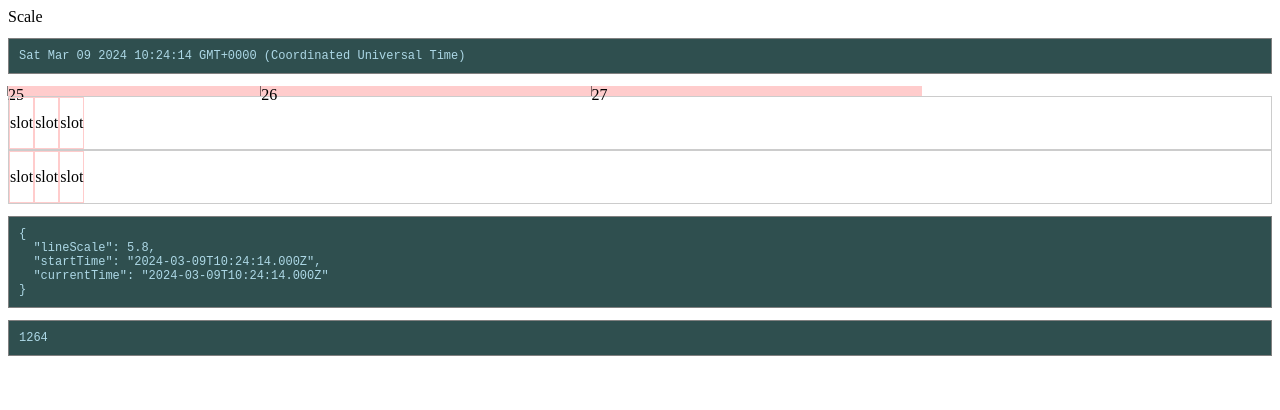
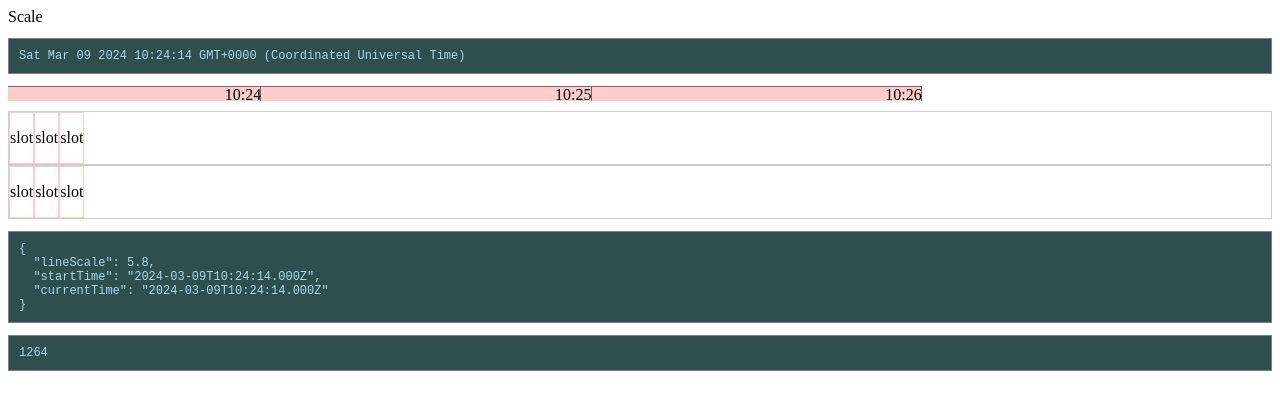
Before and after one commit to denisowpavel/timeline, an Angular app: page / in a window 1280 px wide. Shown: the top 410 px of the page. Built offline with nearby package versions, Linux system fonts and the light colour scheme.

Commit message:
set first unit width in ruler

```diff
--- a/src/app/components/scene/components/time-ruler/pipes/ruler-unit-label.pipe.ts
+++ b/src/app/components/scene/components/time-ruler/pipes/ruler-unit-label.pipe.ts
@@ -13,17 +13,27 @@ export class RulerUnitLabelPipe implements PipeTransform {
     }
     switch (ruler.units) {
       case 'minutes':
-        return unitTime.getMinutes() + 1;
+        const min = unitTime.getMinutes();
+        if(ruler.pxInUnit < 100){
+          return `${min < 10 ? '0' : ''}${min}`;
+        }
+        const h = unitTime.getHours();
+        return `${h < 10 ? '0' : ''}${h}:${min < 10 ? '0' : ''}${min}`;
+
       case 'hours':
         return `${unitTime.getHours()}:00`;
+
       case 'days':
         const mm = unitTime.getMonth() + 1;
         const dd = unitTime.getDate();
         return `${dd < 10 ? '0' : ''}${dd}.${mm < 10 ? '0' : ''}${mm}`;
+
       case 'weeks':
         return unitTime.toDateString();
+
       case 'years':
         return unitTime.getFullYear();
+
       default:
         return '~';
     }
--- /dev/null
+++ b/src/app/components/scene/components/time-ruler/servises/time-ruler.service.ts
@@ -0,0 +1,49 @@
+import { computed, Injectable, Signal } from '@angular/core';
+import { SceneViewService } from '../../../services/scene-view.service';
+
+@Injectable({
+  providedIn: 'root',
+})
+export class TimeRulerService {
+  constructor(public sceneViewService: SceneViewService) {}
+
+  public firstUnitWidth: Signal<number> = computed(() => {
+    const ruler = this.sceneViewService.sceneRuler();
+    let secondLeft;
+    switch (ruler?.units) {
+      case 'minutes':
+        secondLeft = 60 - this.sceneViewService.view().startTime.getSeconds();
+        return (ruler?.pxInUnit / 60) * secondLeft || 0;
+      case 'hours':
+        secondLeft =
+          60 -
+          this.sceneViewService.view().startTime.getSeconds() +
+          (60 - this.sceneViewService.view().startTime.getMinutes()) * 60;
+        return (ruler?.pxInUnit / (60 * 60)) * secondLeft || 0;
+      case 'days':
+        const minLeft =
+          60 -
+          this.sceneViewService.view().startTime.getMinutes() +
+          (23 - this.sceneViewService.view().startTime.getHours()) * 60;
+        return (ruler?.pxInUnit / (24 * 60)) * minLeft || 0;
+      case 'weeks':
+        const hoursLeft =
+          24 -
+          this.sceneViewService.view().startTime.getHours() +
+          (7 - this.sceneViewService.view().startTime.getDay()) * 24;
+        return (ruler?.pxInUnit / (7 * 24)) * hoursLeft || 0;
+      case 'years':
+        const start = this.sceneViewService.view().startTime;
+        const dayOfYear =
+          (Date.UTC(start.getFullYear(), start.getMonth(), start.getDate()) -
+            Date.UTC(start.getFullYear(), 0, 0)) /
+          24 /
+          60 /
+          60 /
+          1000;
+        return (ruler?.pxInUnit / 365) * (365 - dayOfYear) || 0;
+      default:
+        return ruler?.pxInUnit || 0;
+    }
+  });
+}
--- a/src/app/components/scene/components/time-ruler/time-ruler.component.html
+++ b/src/app/components/scene/components/time-ruler/time-ruler.component.html
@@ -1,7 +1,7 @@
 <pre>{{ sceneViewService.view().startTime }}</pre>
 <div class="ruler" *ngIf="ruler">
   @for (unitIndex of ruler.unitOnScreen | enumerate ; track unitIndex) {
-    <div [style.width.px]="unitIndex === 0 ? firstUnitWidth() : ruler.pxInUnit" class="unit-division" [ngClass]="ruler.units">
+    <div [style.width.px]="unitIndex === 0 ? timeRulerService.firstUnitWidth() : ruler.pxInUnit" class="unit-division" [ngClass]="ruler.units">
       {{ startTime() | rulerUnitTime: unitIndex:ruler | rulerUnitLabel: ruler}}
     </div>
   } @empty {
--- a/src/app/components/scene/components/time-ruler/time-ruler.component.scss
+++ b/src/app/components/scene/components/time-ruler/time-ruler.component.scss
@@ -2,11 +2,12 @@
   .ruler {
     display: flex;
     flex-direction: row;
+    margin-bottom: 10px;
     .unit-division {
-      //border: 1px solid red;
-      box-shadow: -1px 0px 0px 0px rgba(0, 0, 0, 0.5);
+      box-shadow: inset -1px 1px 0px 0px rgba(0, 0, 0, 0.5);
       min-width: 1px;
-      height: 10px;
+      height: 15px;
+      text-align: right;
       &.minutes {
         background-color: #ffcccc;
       }
--- a/src/app/components/scene/components/time-ruler/time-ruler.component.ts
+++ b/src/app/components/scene/components/time-ruler/time-ruler.component.ts
@@ -12,6 +12,7 @@ import { EnumeratePipe } from '../../../../pipes/enumerate.pipe';
 import { ISceneRuler } from '../../types/tl-scene';
 import { RulerUnitLabelPipe } from './pipes/ruler-unit-label.pipe';
 import { RulerUnitTimePipe } from './pipes/ruler-unit-time.pipe';
+import { TimeRulerService } from './servises/time-ruler.service';
 @Component({
   selector: 'tl-time-ruler',
   standalone: true,
@@ -34,17 +35,9 @@ export class TimeRulerComponent {
     return this.sceneViewService.view().startTime;
   });
 
-  public firstUnitWidth: Signal<number> = computed(() => {
-    const ruler = this.sceneViewService.sceneRuler();
-    if (ruler?.units === 'minutes') {
-      const secondLeft = 60 - this.startTime().getSeconds();
-      return (ruler?.pxInUnit / 60) * secondLeft || 0;
-    }
-    return ruler?.pxInUnit || 0;
-  });
-
   constructor(
     public sceneViewService: SceneViewService,
+    public timeRulerService: TimeRulerService,
     private cdr: ChangeDetectorRef,
   ) {
     effect(() => {
--- a/src/app/components/scene/types/const.ts
+++ b/src/app/components/scene/types/const.ts
@@ -1,9 +1,12 @@
 import { ISceneView } from './tl-scene';
 
 export const INITIAL_SCENE_VIEW: ISceneView = {
-  //lineScale: -0.3, // 1 d
+  // lineScale: -7.2, // 3 y
+  //lineScale: -3.3, // 3 w
+  //lineScale: -1.3, // 3 d
   lineScale: 5.8,    // 3 min
-  startTime: new Date(),
+  //lineScale: 2.6,    // 1 h
+  startTime: new Date(),//
   currentTime: new Date(),
 };
 
```
Also changed, not shown: 1 other file (tests, documents, lock files or other folders).
